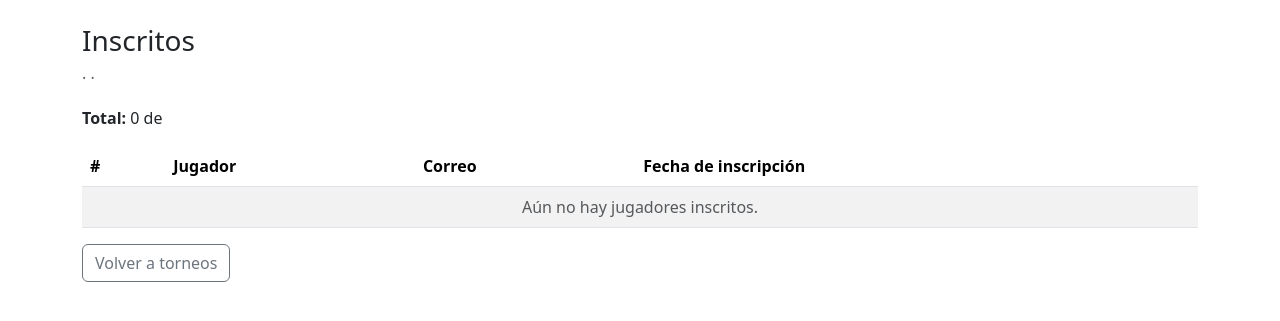
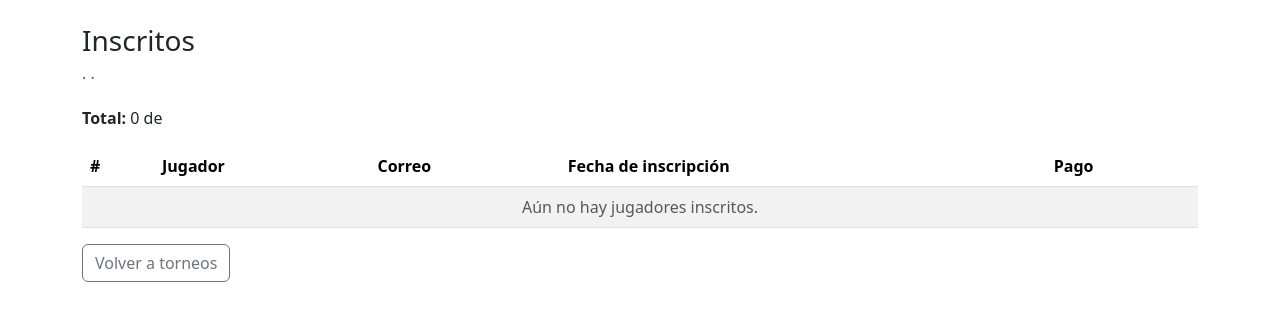
Before and after one commit to juuzou-prx/prototipo-mundocartas, a Django app: template inscripciones/templates/inscripciones/lista_inscritos.html in a window 1280 px wide. Shown: the part 56-377 px from the top of the page. Run offline with Django 5.2, Linux system fonts and the light colour scheme; the template is opened without the code that fills it, so the values that code supplies are empty.

Commit message:
feat(HU17): muestra estado de pago de los inscritos

```diff
--- a/inscripciones/templates/inscripciones/lista_inscritos.html
+++ b/inscripciones/templates/inscripciones/lista_inscritos.html
@@ -6,7 +6,7 @@
 <p><strong>Total:</strong> {{ inscripciones|length }} de {{ torneo.cupo_maximo }}</p>
 <table class="table table-striped align-middle">
   <thead>
-    <tr><th>#</th><th>Jugador</th><th>Correo</th><th>Fecha de inscripción</th></tr>
+    <tr><th>#</th><th>Jugador</th><th>Correo</th><th>Fecha de inscripción</th><th>Pago</th></tr>
   </thead>
   <tbody>
     {% for i in inscripciones %}
@@ -15,9 +15,13 @@
       <td>{{ i.usuario.get_full_name|default:i.usuario.username }}</td>
       <td>{{ i.usuario.email }}</td>
       <td>{{ i.fecha_inscripcion|date:"d/m/Y H:i" }}</td>
+      <td>
+        {% if i.pago.estado == 'pagado' %}<span class="badge bg-success">Pagado</span>
+        {% else %}<span class="badge bg-warning text-dark">Pendiente</span>{% endif %}
+      </td>
     </tr>
     {% empty %}
-    <tr><td colspan="4" class="text-center text-muted">Aún no hay jugadores inscritos.</td></tr>
+    <tr><td colspan="5" class="text-center text-muted">Aún no hay jugadores inscritos.</td></tr>
     {% endfor %}
   </tbody>
 </table>
--- a/inscripciones/views.py
+++ b/inscripciones/views.py
@@ -57,7 +57,10 @@ def cancelar_inscripcion(request, pk):
 @staff_member_required
 def lista_inscritos(request, torneo_id):
     torneo = get_object_or_404(Torneo, pk=torneo_id)
-    inscripciones = torneo.inscripciones.filter(estado='activa').select_related('usuario')
+    activas = torneo.inscripciones.filter(estado='activa')
+    for i in activas:
+        Pago.objects.get_or_create(inscripcion=i, defaults={'monto': torneo.costo})
+    inscripciones = activas.select_related('usuario', 'pago')
     return render(request, 'inscripciones/lista_inscritos.html', {
         'torneo': torneo,
         'inscripciones': inscripciones,
```
